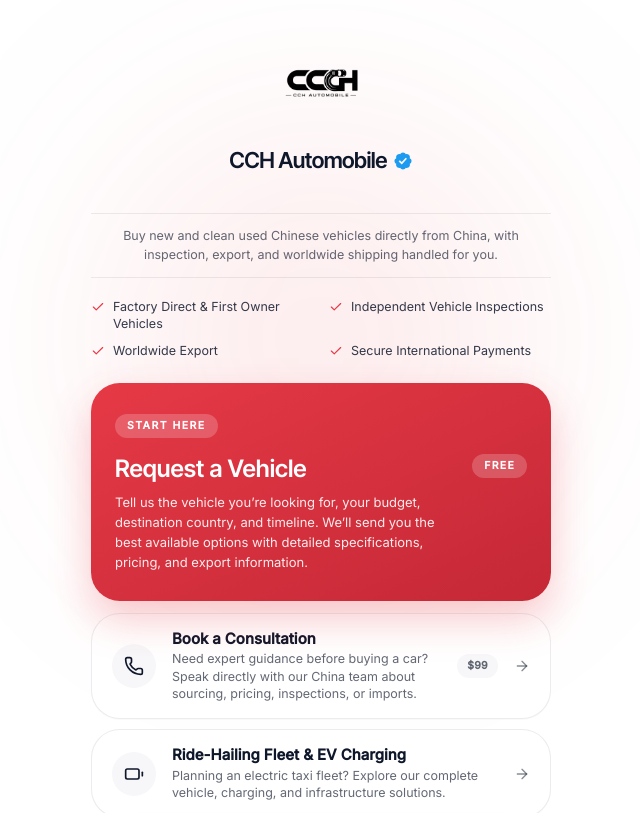
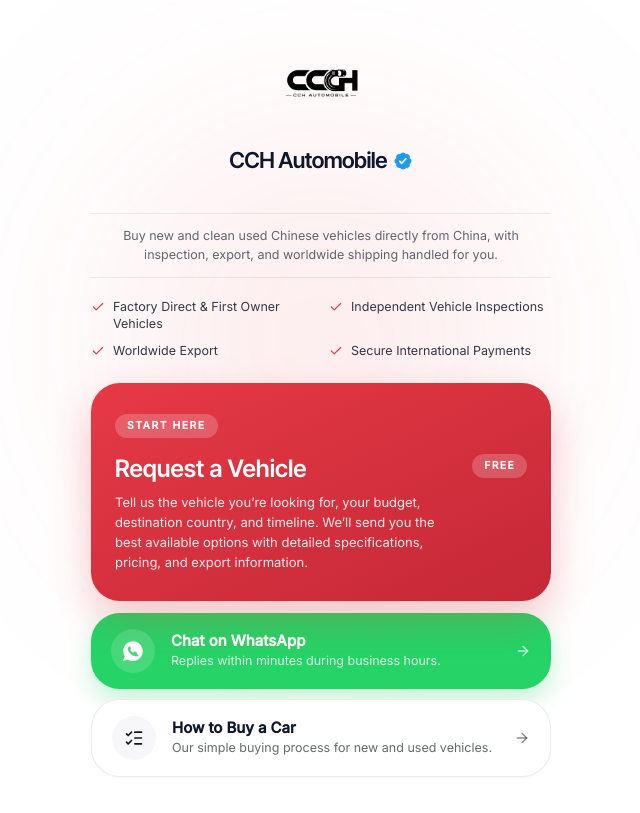
Before and after one commit to xbetike123/cchautomobiles, a Next.js app: page /get-started in a window 1280 px wide. Shown: the top 813 px of the page, without its empty margins (319-959 px from the left). Built offline with nearby package versions, Linux system fonts and the light colour scheme.

Commit message:
Remove unavailable get started options

```diff
--- a/app/get-started/page.tsx
+++ b/app/get-started/page.tsx
@@ -1,10 +1,4 @@
-import {
-  ArrowRight,
-  Battery,
-  Check,
-  ListChecks,
-  Phone,
-} from "lucide-react";
+import { ArrowRight, Check, ListChecks } from "lucide-react";
 import type { Metadata } from "next";
 import Image from "next/image";
 import Link from "next/link";
@@ -28,11 +22,11 @@
 export const metadata: Metadata = {
   title: "Start here · CCH Automobile",
   description:
-    "Request a vehicle, book a consultation, or chat with our Guangzhou team. New and carefully selected used Chinese vehicles, sourced direct.",
+    "Request a vehicle or chat with our Guangzhou team. New and carefully selected used Chinese vehicles, sourced direct.",
   openGraph: {
     title: "Start here · CCH Automobile",
     description:
-      "Request a vehicle, book a consultation, or chat with our Guangzhou team.",
+      "Request a vehicle or chat with our Guangzhou team.",
     type: "website",
   },
   // Bio-link pages are short and high-bounce; no point letting search engines
@@ -47,7 +41,6 @@
   description: string;
   Icon: ComponentType<SVGProps<SVGSVGElement>>;
   iconClassName?: string;
-  badge?: string;
 };
 
 function LinkCard({
@@ -57,7 +50,6 @@
   description,
   Icon,
   iconClassName,
-  badge,
 }: LinkCardProps) {
   const target = external ? { target: "_blank", rel: "noopener noreferrer" } : {};
   return (
@@ -82,11 +74,6 @@
           {description}
         </p>
       </div>
-      {badge ? (
-        <span className="shrink-0 rounded-full bg-surface-tint px-2.5 py-1 text-[10.5px] font-semibold uppercase tracking-wide text-text-secondary">
-          {badge}
-        </span>
-      ) : null}
       <ArrowRight
         className="size-4 shrink-0 text-text-tertiary transition-all group-hover:translate-x-0.5 group-hover:text-corporate-black"
         aria-hidden="true"
@@ -189,23 +176,6 @@
         {/* Standard cards */}
         <ul className="mt-3 space-y-2.5">
           <li>
-            <LinkCard
-              href="/consultation"
-              Icon={Phone}
-              title="Book a Consultation"
-              description="Need expert guidance before buying a car? Speak directly with our China team about sourcing, pricing, inspections, or imports."
-              badge="$99"
-            />
-          </li>
-          <li>
-            <LinkCard
-              href="/solutions"
-              Icon={Battery}
-              title="Ride-Hailing Fleet & EV Charging"
-              description="Planning an electric taxi fleet? Explore our complete vehicle, charging, and infrastructure solutions."
-            />
-          </li>
-          <li>
             <Link
               href={waLink("Hi CCH, I'd like to chat.")}
               target="_blank"
```
